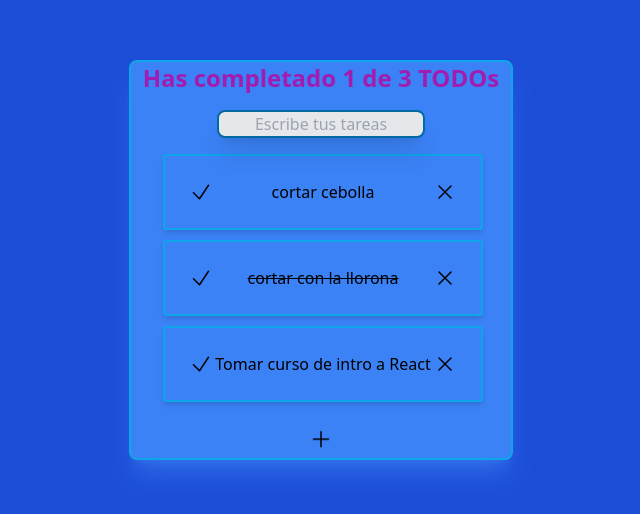
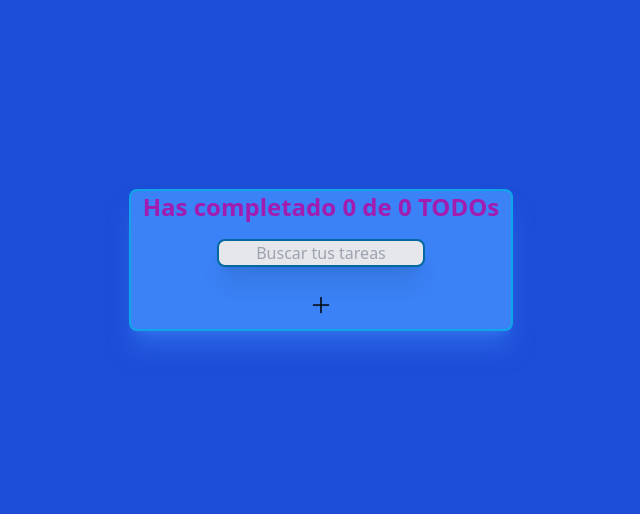
Before and after one commit to juandamari/reactP, a React (Vite) app in the folder lista de mercado/: page / in a window 1280 px wide. Shown: the part 140-654 px from the top of the page, without its empty margins (319-959 px from the left). Built offline with nearby package versions, Linux system fonts and the light colour scheme.

Commit message:
separando hooks de componentes

```diff
--- a/lista de mercado/src/App.jsx
+++ b/lista de mercado/src/App.jsx
@@ -6,14 +6,39 @@ import {TodoSearch} from './TodoSearch' //pascal case
 import {CreateTodoButton} from './CreateTodoButton'
 import { TodoItem } from './TodoItem'
 
-const defaultTodos  = [
+/* const defaultTodos  = [
   {text: 'cortar cebolla', completed: false},
   {text: 'cortar con la llorona', completed: true},
   {text: 'Tomar curso de intro a React', completed: false},
-]
+] */
+function useLocalStorage(itemName, initialValue) {
+
+  const localStorageItem = localStorage.getItem(itemName); //nombre de local storage
+  let parseItem; //variable donde se guardan los datos ingresados
+
+  if (!localStorageItem) { //condicional cuando es usuario nuevo y no ha creado tareas
+    localStorage.setItem(itemName, JSON.stringify(initialValue))
+    parseItem = initialValue
+  } else { //pero si ya tiene elementos mostrarlos en la vairable
+    parseItem = JSON.parse(localStorageItem)
+  }
+  const [item, setItem] = useState(parseItem);
+
+  const saveItem = (newItem) => { //para guardar en mi local y no se borre al recargar
+    const stringifiedItem = JSON.stringify(newItem);
+    localStorage.setItem(itemName, stringifiedItem);
+    setItem(newItem)
+  }
+  return [
+    item,
+    saveItem
+  ]
+}
+
 
 export function App() {
-  const [ todos, setTodos] = useState(defaultTodos )
+
+  const [ todos, saveTodos] = useLocalStorage('TODOS_V1', []) //le doy un nombre y un estado inicial
   const [searchValue, setSearchValue] = useState('')
 
   const completedTodos = todos.filter(todo => todo.completed).length;
@@ -36,14 +61,14 @@ export function App() {
     const todoIndex = todos.findIndex(todo => todo.text === text);
     const newTodos = [...todos];
     newTodos[todoIndex].completed = true;
-    setTodos(newTodos);
+    saveTodos(newTodos);
   };
 
   const deleteTodo = (text) => {
     const todoIndex = todos.findIndex(todo => todo.text === text);
     const newTodos = [...todos];
     newTodos.splice(todoIndex, 1);
-    setTodos(newTodos);
+    saveTodos(newTodos);
   };
 
   return (
--- a/lista de mercado/src/TodoList.jsx
+++ b/lista de mercado/src/TodoList.jsx
@@ -3,9 +3,9 @@ import React from "react";
 export function TodoList(props){
     return(
         <section>
-            <lu>
+            <li className="list-none">
                 {props.children}
-            </lu>
+            </li>
         </section>
     )
 }
--- a/lista de mercado/src/TodoSearch.jsx
+++ b/lista de mercado/src/TodoSearch.jsx
@@ -7,7 +7,7 @@ export function TodoSearch({ searchValue, setSearchValue }) {
 
     return(
         <input
-        placeholder="Escribe tus tareas"
+        placeholder="Buscar tus tareas"
         className="w-52 shadow-xl rounded-lg text-center border-2 border-sky-700 bg-gray-200"
         value={searchValue}
         onChange={onSearchValueChange}
```
